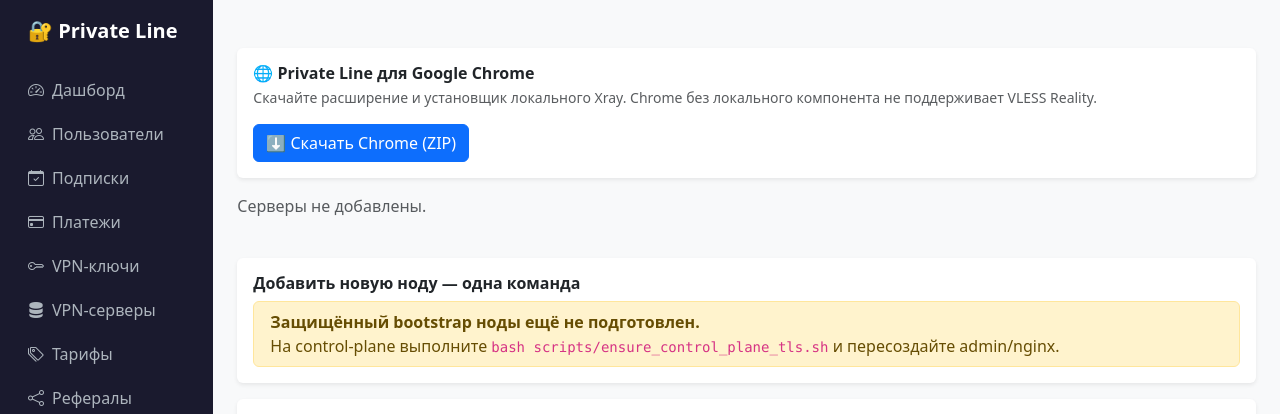
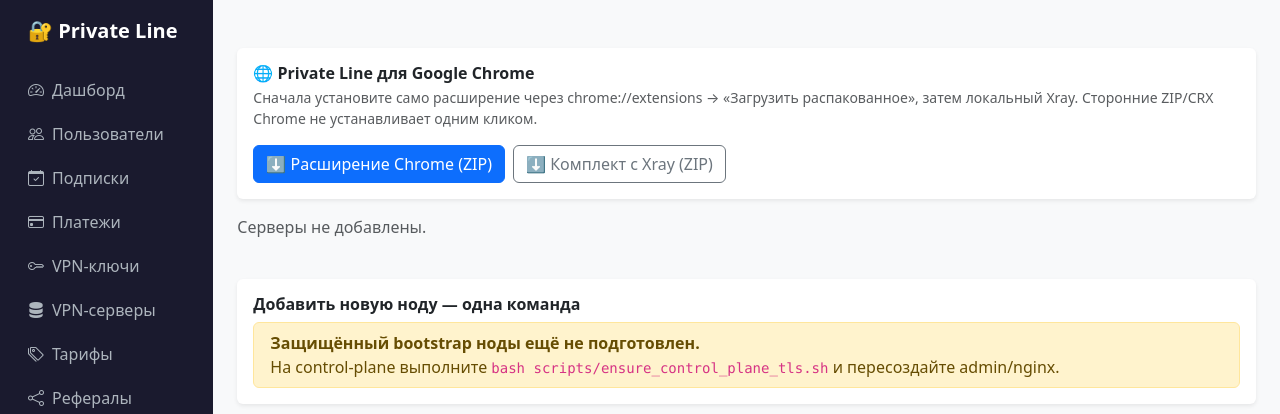
Before and after one commit to venomimonstro/Private-line-tg-claude, a FastAPI app: template admin/templates/servers_list.html in a window 1280 px wide. Shown: the top 414 px of the page. Run offline with FastAPI, Linux system fonts and the light colour scheme; the template is opened without the code that fills it, so the values that code supplies are empty; parts of the project's set-up code (start-up, migrations or seed data) failed here and were passed over.

Commit message:
ui(chrome): clarify extension-only vs complete Xray installer downloads

```diff
--- a/admin/templates/servers_list.html
+++ b/admin/templates/servers_list.html
@@ -4,9 +4,12 @@
   <div class="d-flex justify-content-between align-items-center flex-wrap gap-3">
     <div>
       <h6 class="mb-1 fw-bold">🌐 Private Line для Google Chrome</h6>
-      <div class="text-muted small">Скачайте расширение и установщик локального Xray. Chrome без локального компонента не поддерживает VLESS Reality.</div>
+      <div class="text-muted small">Сначала установите само расширение через chrome://extensions → «Загрузить распакованное», затем локальный Xray. Сторонние ZIP/CRX Chrome не устанавливает одним кликом.</div>
     </div>
-    <a class="btn btn-primary" href="/admin/servers/chrome/download">⬇ Скачать Chrome (ZIP)</a>
+    <div class="d-flex gap-2 flex-wrap">
+      <a class="btn btn-primary" href="/admin/servers/chrome/extension.zip">⬇ Расширение Chrome (ZIP)</a>
+      <a class="btn btn-outline-secondary" href="/admin/servers/chrome/download">⬇ Комплект с Xray (ZIP)</a>
+    </div>
   </div>
 </div>
 <div class="row g-3 mb-4">
```
